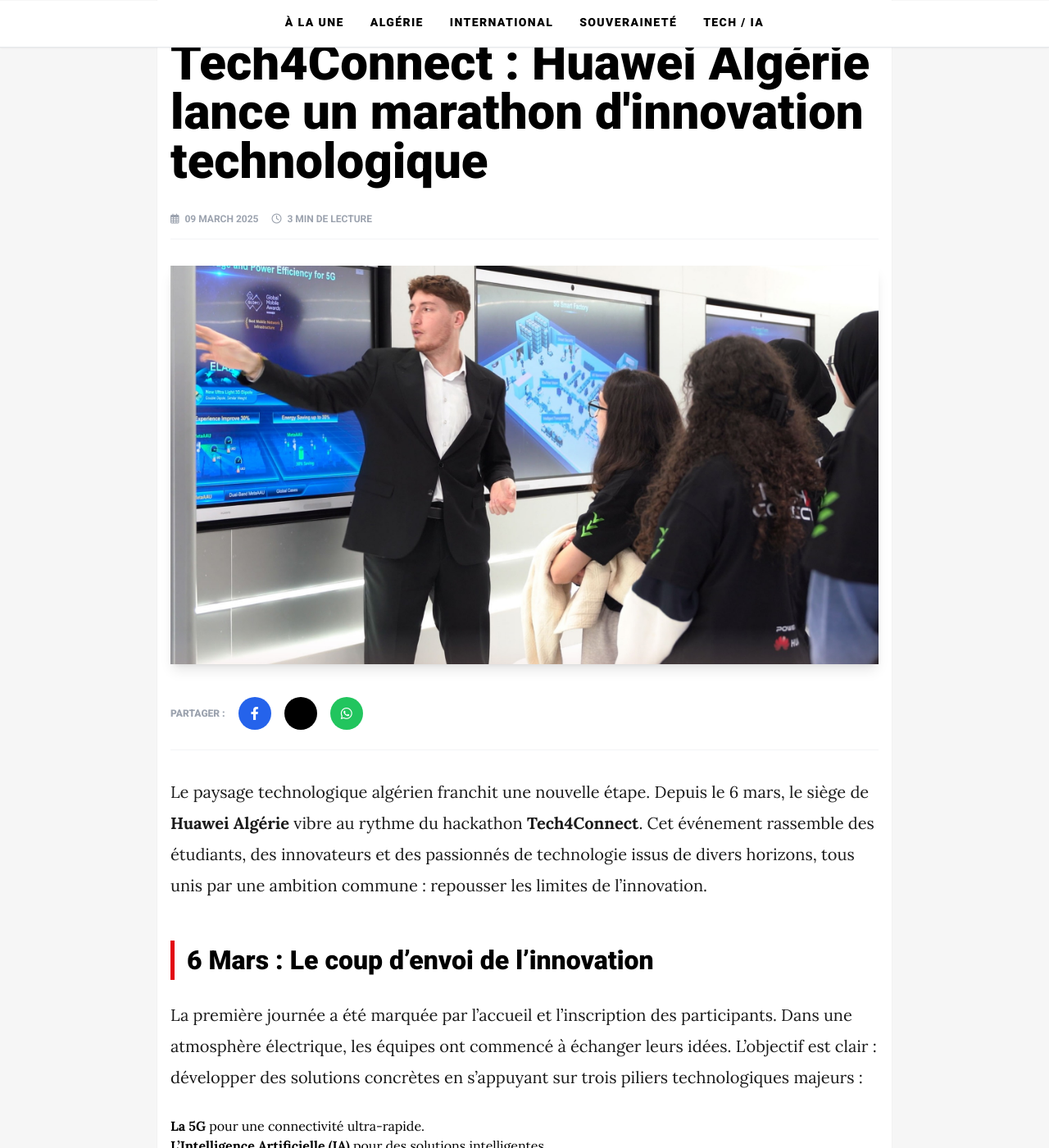
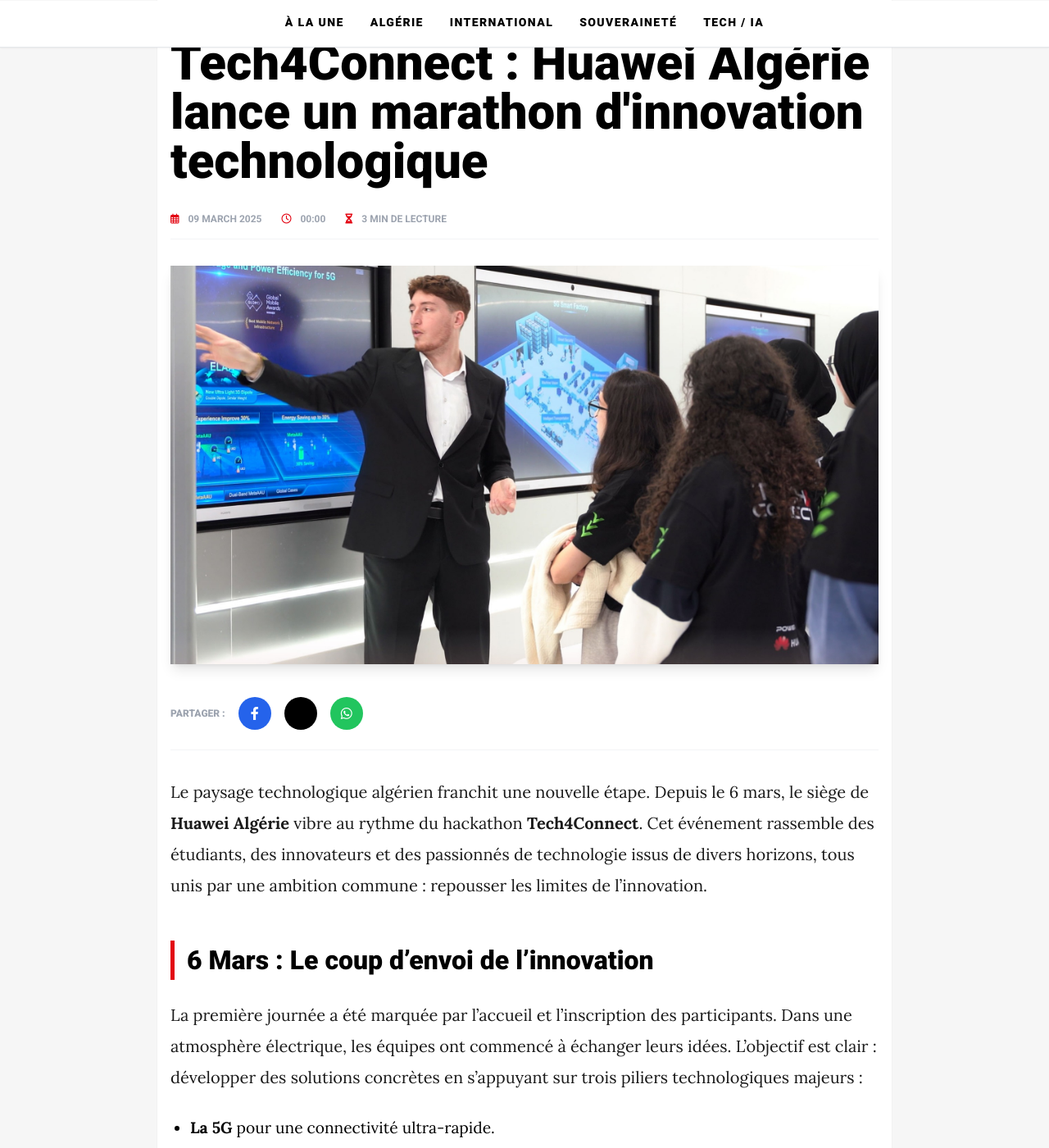
Before and after one commit to bastaps/Basta-InfosTech, a Jekyll site: the page built from presse/tech4connect-hackathon.md, in a window 1280 px wide and 1400 px high, scrolled down 317 px. Shown: the whole window at 82% size. Built offline with Jekyll 4.4.1, drawn with Linux system fonts in a browser that asks for light colours; nearby versions of some CDN libraries; some of the changed text lies outside the part shown.

Commit message:
Update article.html

```diff
--- a/_layouts/article.html
+++ b/_layouts/article.html
@@ -26,10 +26,11 @@
         @import url('https://fonts.googleapis.com/css2?family=Roboto:wght@400;700;900&family=Lora:ital,wght@0,400;0,700;1,400&display=swap');
         body { font-family: 'Roboto', sans-serif; background-color: #f6f6f6; }
         .tsa-red { color: #E30613; }
-        /* Style amélioré pour la lecture de l'article */
         .article-content { font-family: 'Lora', serif; }
         .article-content p { margin-bottom: 1.8rem; line-height: 1.9; font-size: 1.25rem; color: #1a1a1a; text-align: left; }
         .article-content h2 { font-family: 'Roboto', sans-serif; font-size: 2rem; font-weight: 900; margin-top: 3rem; margin-bottom: 1.5rem; color: #000; border-left: 5px solid #E30613; padding-left: 15px; }
+        .article-content ul { list-style-type: disc; margin-left: 1.5rem; margin-bottom: 1.8rem; font-size: 1.2rem; }
+        .article-content li { margin-bottom: 0.5rem; }
     </style>
 </head>
 <body>
@@ -54,7 +55,6 @@
             </div>
 
             <div class="relative w-full md:w-96">
-                <!-- La recherche renvoie vers l'accueil avec le paramètre 'q' -->
                 <form action="{{ '/' | relative_url }}" method="GET">
                     <input type="text" name="q" placeholder="RECHERCHER..."
                         class="w-full border-2 border-gray-200 rounded-sm py-3 px-4 outline-none focus:border-tsa-red transition-all uppercase text-sm font-bold">
@@ -64,11 +64,11 @@
         </div>
     </header>
 
-    <!-- NAVIGATION (Avec liens de filtrage) -->
+    <!-- NAVIGATION -->
     <nav class="bg-white shadow-sm sticky top-0 z-50 border-b border-gray-200 uppercase font-black text-sm tracking-widest">
         <div class="container mx-auto px-4 flex justify-center space-x-8 py-4 overflow-x-auto whitespace-nowrap">
             <a href="{{ '/' | relative_url }}" class="hover:tsa-red transition pb-1">À la une</a>
-            <a href="{{ '/' | relative_url }}?cat=Algérie" class="hover:tsa-red transition pb-1">Algérie</a>
+            <a href="{{ '/' | relative_url }}?cat=National" class="hover:tsa-red transition pb-1">Algérie</a>
             <a href="{{ '/' | relative_url }}?cat=International" class="hover:tsa-red transition pb-1">International</a>
             <a href="{{ '/' | relative_url }}?cat=Souveraineté" class="hover:tsa-red transition pb-1">Souveraineté</a>
             <a href="{{ '/' | relative_url }}?cat=Tech" class="hover:tsa-red transition pb-1">Tech / IA</a>
@@ -83,9 +83,11 @@
         <span class="tsa-red font-black uppercase text-sm tracking-widest">{{ page.category }}</span>
         <h1 class="text-4xl md:text-6xl font-black mt-3 mb-8 leading-tight">{{ page.title }}</h1>
 
-        <div class="flex items-center text-gray-400 text-xs font-bold uppercase mb-8 border-b border-gray-100 pb-4">
-            <span class="mr-4"><i class="far fa-calendar-alt mr-1"></i> {{ page.date | date: "%d %B %Y" }}</span>
-            <span class="mr-4"><i class="far fa-clock mr-1"></i> {{ page.content | number_of_words | divided_by: 200 | plus: 1 }} min de lecture</span>
+        <!-- BARRE INFO ARTICLE (Date + Heure + Lecture) -->
+        <div class="flex flex-wrap items-center text-gray-400 text-xs font-bold uppercase mb-8 border-b border-gray-100 pb-4">
+            <span class="mr-6 mb-2 md:mb-0"><i class="far fa-calendar-alt mr-2 tsa-red"></i> {{ page.date | date: "%d %B %Y" }}</span>
+            <span class="mr-6 mb-2 md:mb-0"><i class="far fa-clock mr-2 tsa-red"></i> {{ page.date | date: "%H:%M" }}</span>
+            <span class="mr-6 mb-2 md:mb-0"><i class="fas fa-hourglass-half mr-2 tsa-red"></i> {{ page.content | number_of_words | divided_by: 200 | plus: 1 }} min de lecture</span>
         </div>
 
         <img src="{{ page.image | relative_url }}" class="w-full mb-10 shadow-lg aspect-video object-cover">
@@ -116,10 +118,10 @@
                 <div>
                     <h4 class="text-sm font-black uppercase tracking-widest mb-6 border-b border-gray-700 pb-2">Navigation</h4>
                     <ul class="text-gray-400 text-xs space-y-3 font-bold uppercase tracking-wider">
-                        <li><a href="#" class="hover:text-white transition">À Propos de nous</a></li>
+                        <li><a href="#" class="hover:text-white transition">À Propos</a></li>
                         <li><a href="#" class="hover:text-white transition">Contact</a></li>
                         <li><a href="#" class="hover:text-white transition">Publicité</a></li>
-                        <li><a href="#" class="hover:text-white transition">Mentions Légales</a></li>
+                        <li><a href="#" class="hover:text-white transition">Légal</a></li>
                     </ul>
                 </div>
                 <div>
```
